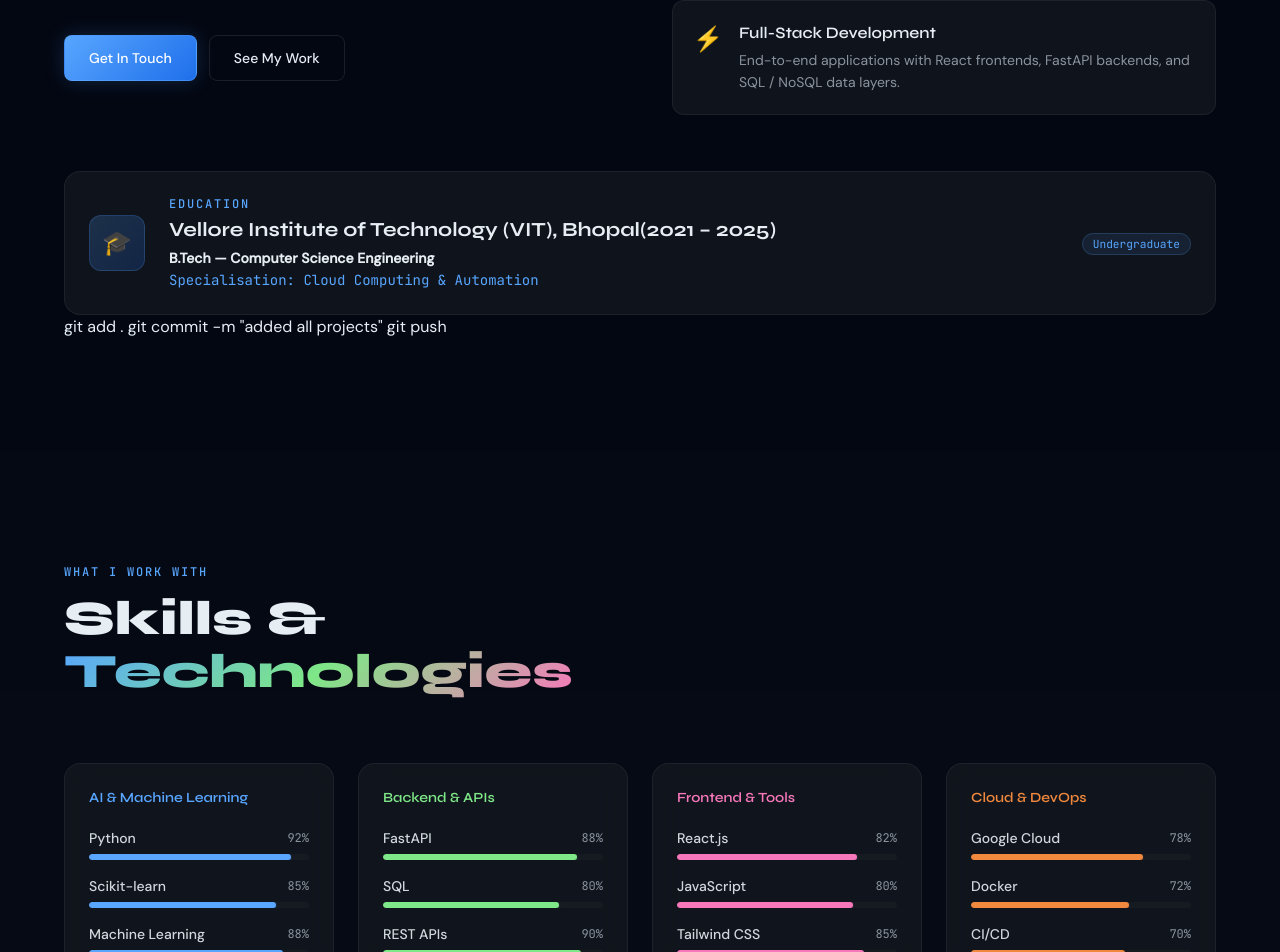
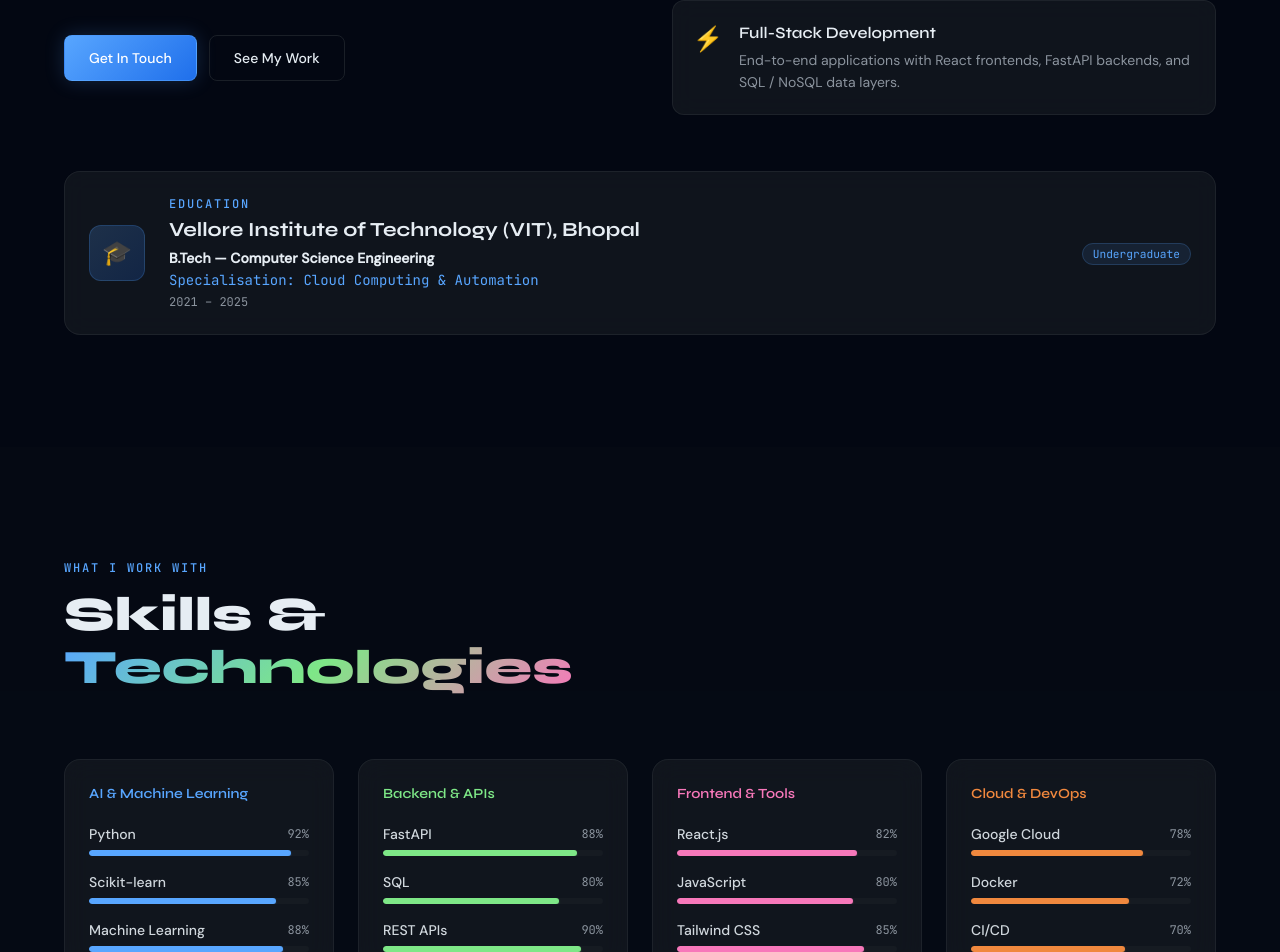
Before and after one commit to aniketsingh1245/portfolio, a React (Vite) app: page / in a window 1280 px wide. Shown: the part 1596-2548 px from the top of the page. Built offline with nearby package versions, Linux system fonts and the light colour scheme.

Commit message:
added all projects

```diff
--- a/src/components/About.jsx
+++ b/src/components/About.jsx
@@ -117,17 +117,15 @@
             </div>
             <div className="flex-1">
               <p className="section-label text-xs mb-1">Education</p>
-              <h3 className="font-display font-bold text-text text-xl">Vellore Institute of Technology (VIT), Bhopal(2021 – 2025)</h3>
+              <h3 className="font-display font-bold text-text text-xl">Vellore Institute of Technology (VIT), Bhopal</h3>
               <p className="text-text text-sm mt-1 font-semibold">B.Tech — Computer Science Engineering</p>
               <p className="text-accent font-mono text-sm mt-0.5">Specialisation: Cloud Computing & Automation</p>
-
+              <p className="text-muted text-xs font-mono mt-1">2021 – 2025</p>
             </div>
             <div className="flex-shrink-0">
               <span className="tag">Undergraduate</span>
             </div>
-          </div>git add .
-git commit -m "added all projects"
-git push
+          </div>
         </div>
 
       </div>
```
